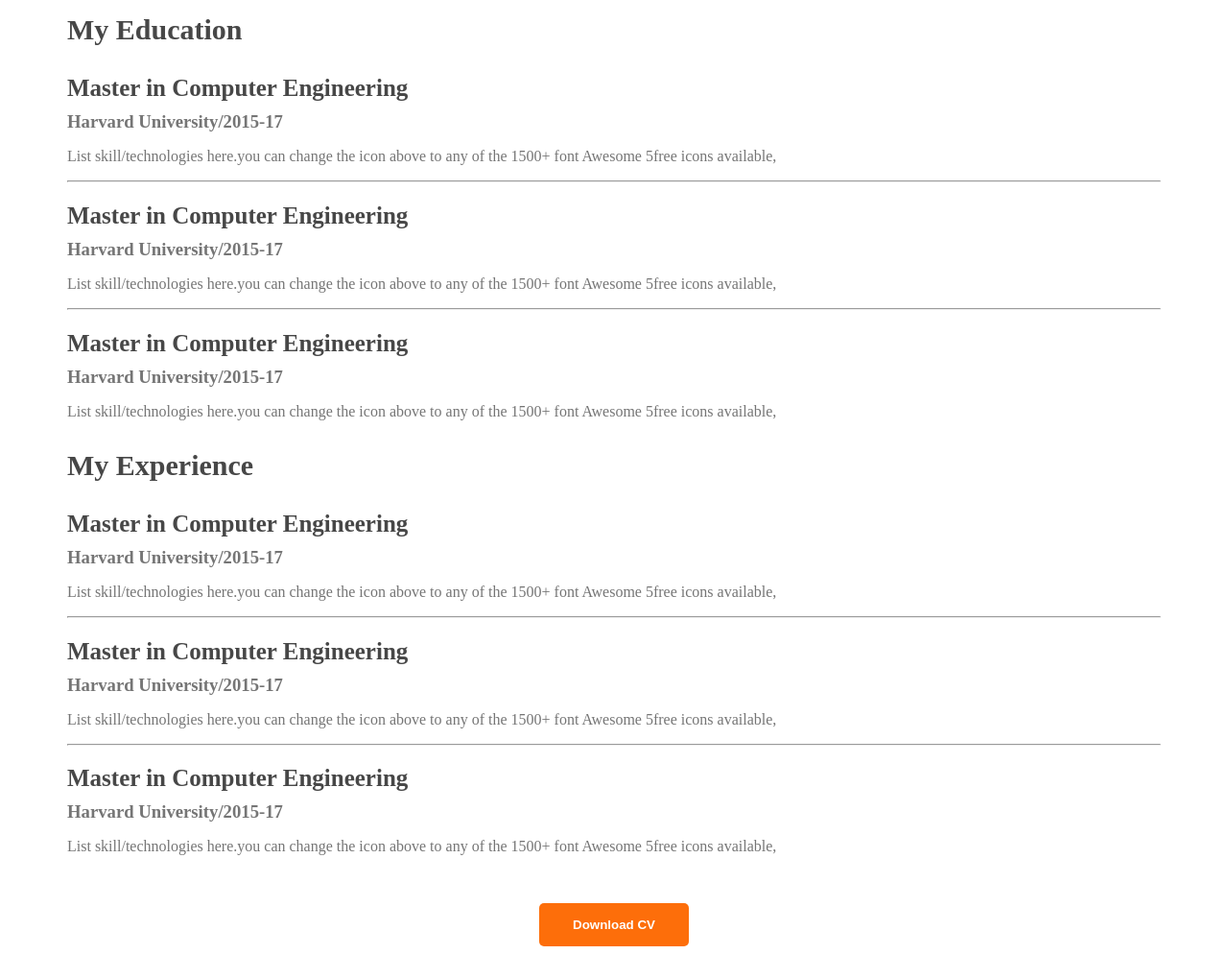
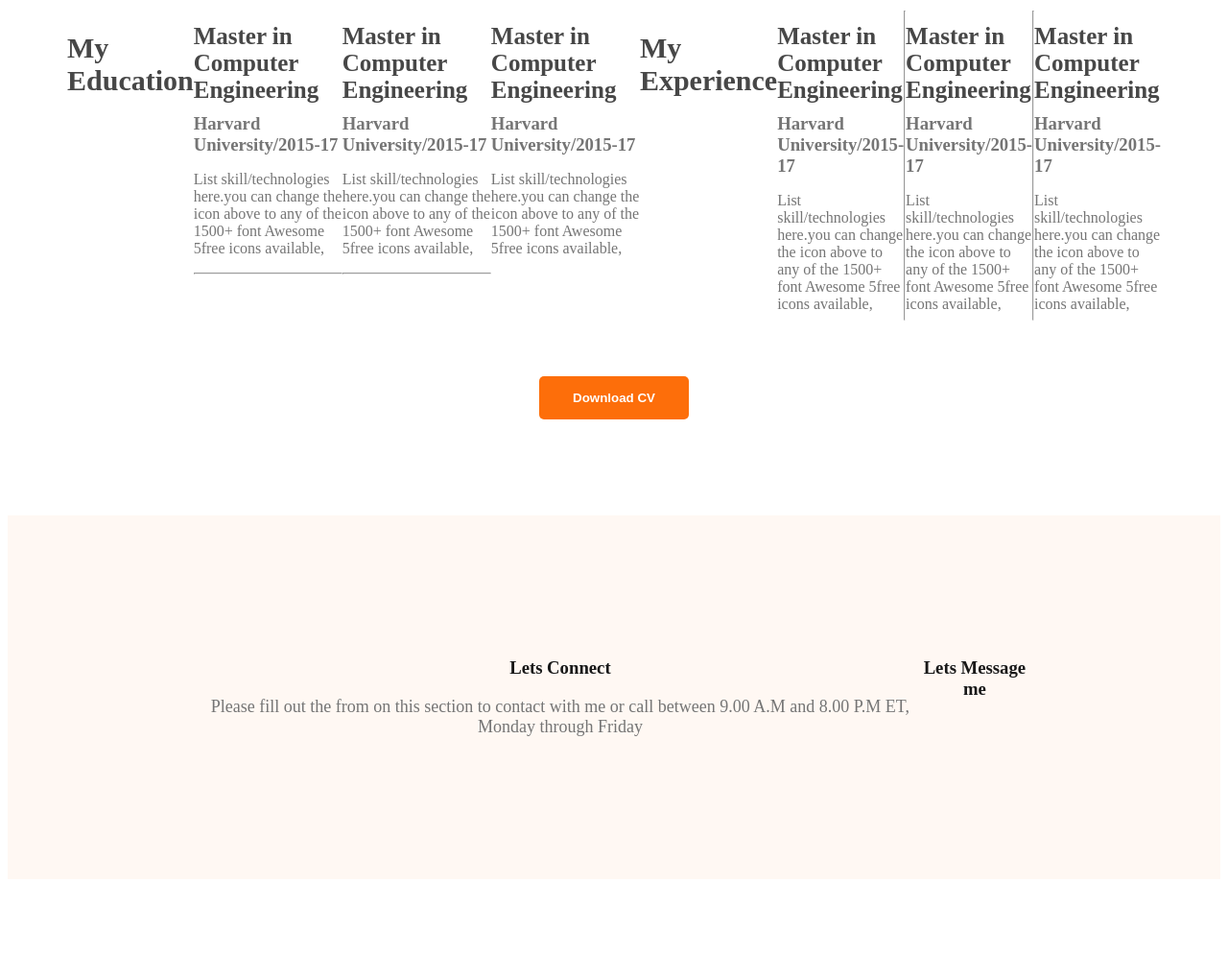
Before and after one commit to juwelco30/webdeveloper--portfolio, a plain HTML site: page index.html in a window 1280 px wide. Shown: the part 2074-3068 px from the top of the page at 96% size. After the commit the page ends 2998 px from the top, so only its background shows below. Drawn offline with nearby package versions, Linux system fonts and the light colour scheme.

Commit message:
basic footer

```diff
--- a/index.html
+++ b/index.html
@@ -99,7 +99,7 @@
         <section>
             <h3 class="section-title">A Summary of My Resume</h3>
             <div class="resume-column">
-                <h3 class="resume-column-title">My Education</h3>
+                <h3 class="resume-column-title">My Education</h3><br><br>
                 <div class="resume-item">
                     <h2 class="resume-item-title">Master in Computer Engineering</h2>
                     <h3 class="resume-item-institute">Harvard University/2015-17</h3>
@@ -126,7 +126,7 @@
                 </div>
 
             <div class="resume-column">
-                <h3 class="resume-column-title">My Experience</h3>
+                <h3 class="resume-column-title">My Experience</h3><br><br>
                 <div class="resume-item">
                     <h2 class="resume-item-title">Master in Computer Engineering</h2>
                     <h3 class="resume-item-institute">Harvard University/2015-17</h3>
@@ -162,7 +162,16 @@
         </section>
     </main>
     <footer>
+         <div class="footer-column">
+          <h3 class="section-title">Lets Connect</h3>
+          <p class="section-description">Please fill out the from on this section to contact with me or call between 9.00 A.M and 8.00 P.M ET,
+            Monday through Friday
+          </p>
 
+         </div>
+         <div class="footer-column">
+            <h3 class="section-title">Lets Message me</h3>
+         </div>
     </footer>
 </body>
 </html>
--- a/protfolio.css
+++ b/protfolio.css
@@ -148,16 +148,19 @@ main section{
    color: #757575;
 }
 /* Resume Section styles */
+.resume-column{
+    display: flex;
+}
 .resume-column-title{
     color: #474747;
     font-size: 30px;
     font-weight: 700;
 }
-.resume-container{
-    display: flex;
+.resume-item{
+
     gap: 50px;
+}
 
-}
 .resume-item-title{
     color: #474747;
     font-size: 25px;
@@ -181,3 +184,11 @@ main section{
     text-align: center;
     margin-top: 50px;
 }
+
+/* footer styles */
+footer{
+    display: flex;
+    background: #fff8f3;
+    padding: 130px 200px;
+    margin-top: 100px;
+}
```
